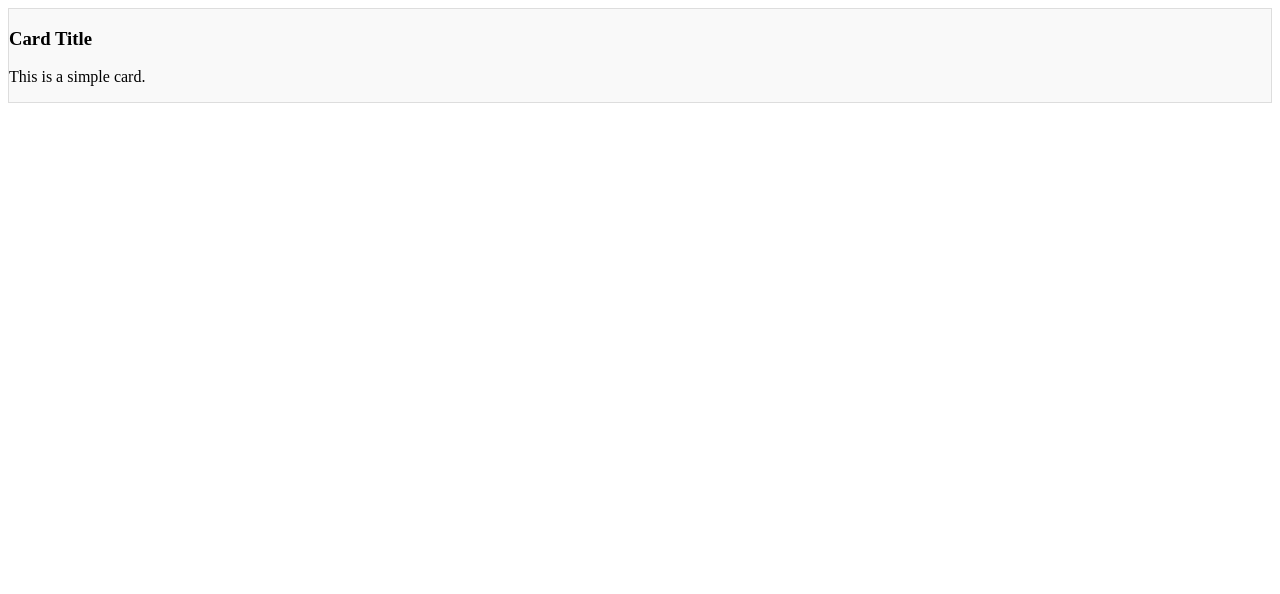
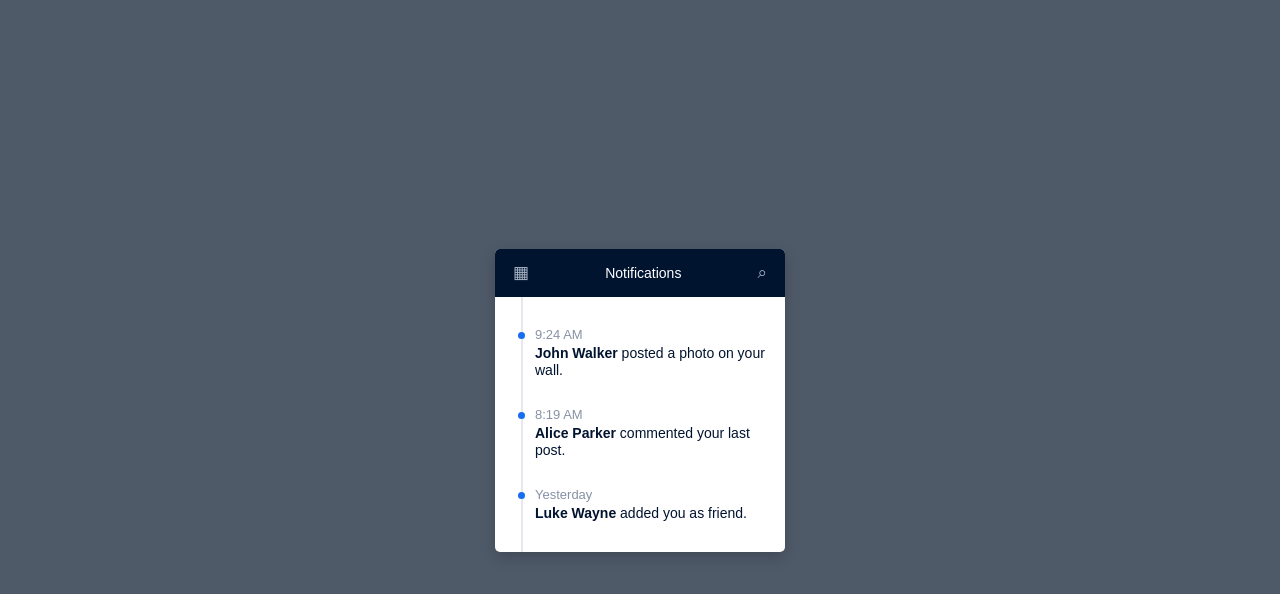
Before and after one commit to RyanPSilvaa/100-DAYS-CSS-CHALLENGE, a plain HTML site: page Day #7/day_7.html in a window 1280 px wide. Drawn offline with Linux system fonts and the light colour scheme.

Commit message:
Atualizei repositório

```diff
--- a/Day #7/day_7.html
+++ b/Day #7/day_7.html
@@ -1,15 +1,41 @@
 <!DOCTYPE html>
-<html lang="pt-br">
+<html lang="pt-BR">
 <head>
     <meta charset="UTF-8">
     <meta name="viewport" content="width=device-width, initial-scale=1.0">
+    <title>Day 7</title>
     <link rel="stylesheet" href="style.css">
-    <title>Day 7</title>
 </head>
 <body>
-    <div class="card">
-        <h3>Card Title</h3>
-        <p>This is a simple card.</p>
+
+    <div class="notifications">
+
+        <header class="header">
+            <span class="menu">▦</span>
+            <h3>Notifications</h3>
+            <span class="search">⌕</span>
+        </header>
+
+        <div class="notification-list">
+
+            <div class="notification">
+                <span class="time">9:24 AM</span>
+                <p><strong>John Walker</strong> posted a photo on your wall.</p>
+            </div>
+
+            <div class="notification">
+                <span class="time">8:19 AM</span>
+                <p><strong>Alice Parker</strong> commented your last post.</p>
+            </div>
+
+            <div class="notification">
+                <span class="time">Yesterday</span>
+                <p><strong>Luke Wayne</strong> added you as friend.</p>
+            </div>
+
+        </div>
+
     </div>
+
 </body>
 </html>
--- a/Day #7/style.css
+++ b/Day #7/style.css
@@ -1,4 +1,98 @@
-.card {
-    background-color: #f9f9f9;
-    border: 1px solid #ddd;
+
+* {
+    margin: 0;
+    padding: 0;
+    box-sizing: border-box;
 }
+
+body {
+    background: #4f5a69;
+    font-family: Arial, sans-serif;
+    display: flex;
+    justify-content: center;
+    align-items: center;
+    min-height: 100vh;
+}
+
+.notifications {
+    width: 290px;
+    background: white;
+    border-radius: 5px;
+    overflow: hidden;
+    box-shadow: 0 5px 15px rgba(0,0,0,0.2);
+}
+
+.header {
+    height: 48px;
+    background: #00132f;
+    color: white;
+    display: flex;
+    align-items: center;
+    justify-content: space-between;
+    padding: 0 18px;
+}
+
+.header h3 {
+    font-size: 14px;
+    font-weight: normal;
+}
+
+.menu, .search {
+    color: #aab6c8;
+    font-size: 17px;
+}
+
+.notification-list {
+    padding: 30px 15px 30px 40px;
+    position: relative;
+}
+
+/* Linha vertical */
+.notification-list::before {
+    content: "";
+    position: absolute;
+    left: 26px;
+    top: 0;
+    bottom: 0;
+    width: 2px;
+    background: #e5e8ed;
+}
+
+.notification {
+    position: relative;
+    margin-bottom: 28px;
+}
+
+.notification:last-child {
+    margin-bottom: 0;
+}
+
+/* Bolinha azul */
+.notification::before {
+    content: "";
+    position: absolute;
+    left: -17px;
+    top: 5px;
+    width: 7px;
+    height: 7px;
+    background: #176df0;
+    border-radius: 50%;
+    z-index: 1;
+}
+
+.time {
+    display: block;
+    color: #8792a5;
+    font-size: 13px;
+    margin-bottom: 3px;
+}
+
+.notification p {
+    color: #00132f;
+    font-size: 14px;
+    line-height: 17px;
+}
+
+.notification strong {
+    font-weight: bold;
+}
```
